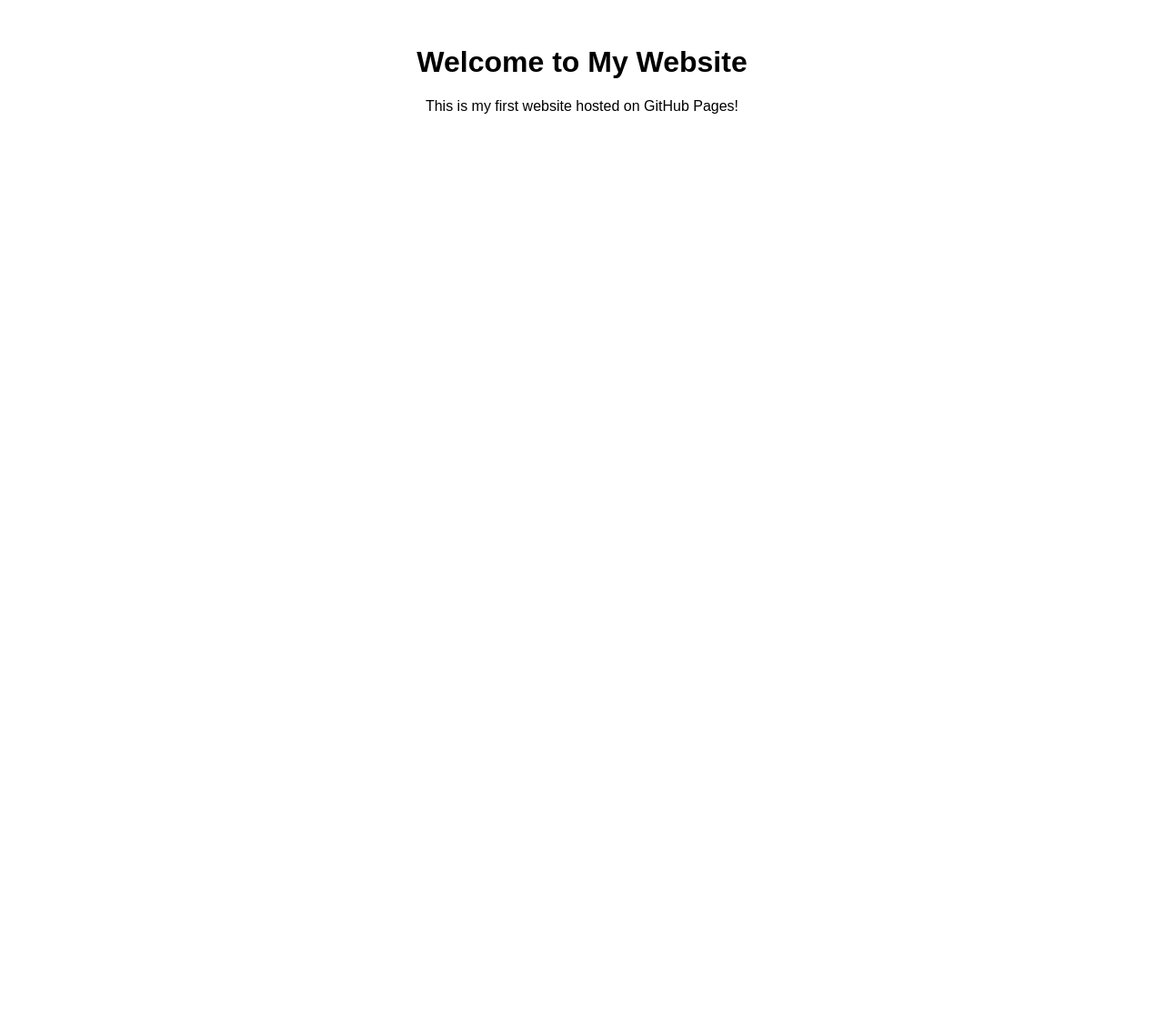
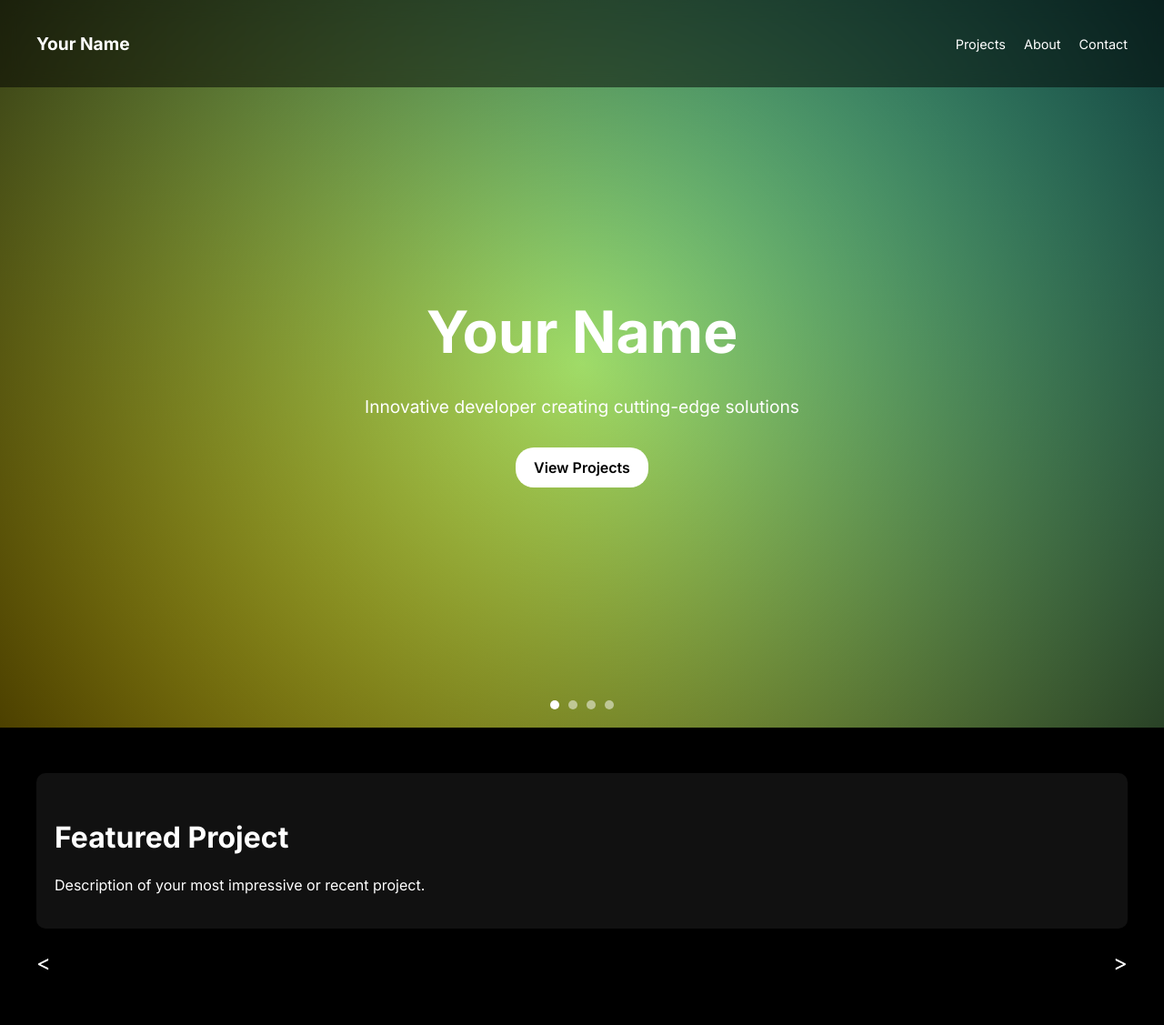
Before and after one commit to Toagan/my-first-website, a plain HTML site: page index.html in a window 1280 px wide. Shown: the whole page at 91% size. Before the commit the page ends 800 px from the top, so only its background shows below. Drawn offline with Linux system fonts and the light colour scheme.

Commit message:
Update index.html

```diff
--- a/index.html
+++ b/index.html
@@ -3,17 +3,188 @@
 <head>
     <meta charset="UTF-8">
     <meta name="viewport" content="width=device-width, initial-scale=1.0">
-    <title>My First Website</title>
+    <title>Your Name - Personal Portfolio</title>
+    <link href="https://fonts.googleapis.com/css2?family=Inter:wght@400;600;700&display=swap" rel="stylesheet">
     <style>
-        body {
-            font-family: Arial, sans-serif;
+        :root {
+            --bg-color: #000000;
+            --text-color: #ffffff;
+            --accent-color: #10a37f;
+        }
+        body, html {
+            margin: 0;
+            padding: 0;
+            font-family: 'Inter', sans-serif;
+            background-color: var(--bg-color);
+            color: var(--text-color);
+            line-height: 1.5;
+        }
+        .container {
+            max-width: 1200px;
+            margin: 0 auto;
+            padding: 0 20px;
+        }
+        header {
+            padding: 20px 0;
+            position: fixed;
+            width: 100%;
+            top: 0;
+            background: rgba(0, 0, 0, 0.5);
+            backdrop-filter: blur(10px);
+            z-index: 1000;
+        }
+        nav {
+            display: flex;
+            justify-content: space-between;
+            align-items: center;
+        }
+        .logo {
+            font-weight: bold;
+            font-size: 1.2rem;
+            color: var(--text-color);
+            text-decoration: none;
+        }
+        nav ul {
+            display: flex;
+            list-style-type: none;
+            padding: 0;
+        }
+        nav ul li {
+            margin-left: 20px;
+        }
+        nav ul li a {
+            color: var(--text-color);
+            text-decoration: none;
+            font-size: 0.9rem;
+        }
+        .hero {
+            height: 100vh;
+            display: flex;
+            align-items: center;
+            justify-content: center;
             text-align: center;
-            margin-top: 50px;
+            background: linear-gradient(45deg, #ffd700, #40e0d0);
+            position: relative;
+            overflow: hidden;
+        }
+        .hero::before {
+            content: '';
+            position: absolute;
+            top: 0;
+            left: 0;
+            right: 0;
+            bottom: 0;
+            background: radial-gradient(circle at center, transparent 0%, rgba(0,0,0,0.7) 100%);
+        }
+        .hero-content {
+            position: relative;
+            z-index: 1;
+        }
+        h1 {
+            font-size: 4rem;
+            margin-bottom: 20px;
+        }
+        .hero p {
+            font-size: 1.2rem;
+            max-width: 600px;
+            margin: 0 auto 30px;
+        }
+        .cta-button {
+            display: inline-block;
+            background-color: var(--text-color);
+            color: var(--bg-color);
+            padding: 10px 20px;
+            border-radius: 20px;
+            text-decoration: none;
+            font-weight: 600;
+            transition: background-color 0.3s ease;
+        }
+        .cta-button:hover {
+            background-color: #e0e0e0;
+        }
+        .slider-dots {
+            position: absolute;
+            bottom: 20px;
+            left: 50%;
+            transform: translateX(-50%);
+            display: flex;
+        }
+        .dot {
+            width: 10px;
+            height: 10px;
+            border-radius: 50%;
+            background-color: rgba(255, 255, 255, 0.5);
+            margin: 0 5px;
+        }
+        .dot.active {
+            background-color: var(--text-color);
+        }
+        .projects {
+            padding: 50px 0;
+        }
+        .project-card {
+            background-color: #111;
+            padding: 20px;
+            border-radius: 10px;
+            margin-bottom: 20px;
+        }
+        .project-card h2 {
+            font-size: 2rem;
+            margin-bottom: 10px;
+        }
+        .project-nav {
+            display: flex;
+            justify-content: space-between;
+            margin-top: 20px;
+        }
+        .project-nav a {
+            color: var(--text-color);
+            text-decoration: none;
+            font-size: 1.5rem;
         }
     </style>
 </head>
 <body>
-    <h1>Welcome to My Website</h1>
-    <p>This is my first website hosted on GitHub Pages!</p>
+    <header>
+        <div class="container">
+            <nav>
+                <a href="#" class="logo">Your Name</a>
+                <ul>
+                    <li><a href="#projects">Projects</a></li>
+                    <li><a href="#about">About</a></li>
+                    <li><a href="#contact">Contact</a></li>
+                </ul>
+            </nav>
+        </div>
+    </header>
+
+    <main>
+        <section class="hero">
+            <div class="hero-content">
+                <h1>Your Name</h1>
+                <p>Innovative developer creating cutting-edge solutions</p>
+                <a href="#projects" class="cta-button">View Projects</a>
+            </div>
+            <div class="slider-dots">
+                <span class="dot active"></span>
+                <span class="dot"></span>
+                <span class="dot"></span>
+                <span class="dot"></span>
+            </div>
+        </section>
+
+        <section id="projects" class="projects">
+            <div class="container">
+                <div class="project-card">
+                    <h2>Featured Project</h2>
+                    <p>Description of your most impressive or recent project.</p>
+                </div>
+                <div class="project-nav">
+                    <a href="#">&lt;</a>
+                    <a href="#">&gt;</a>
+                </div>
+            </div>
+        </section>
+    </main>
 </body>
 </html>
```
